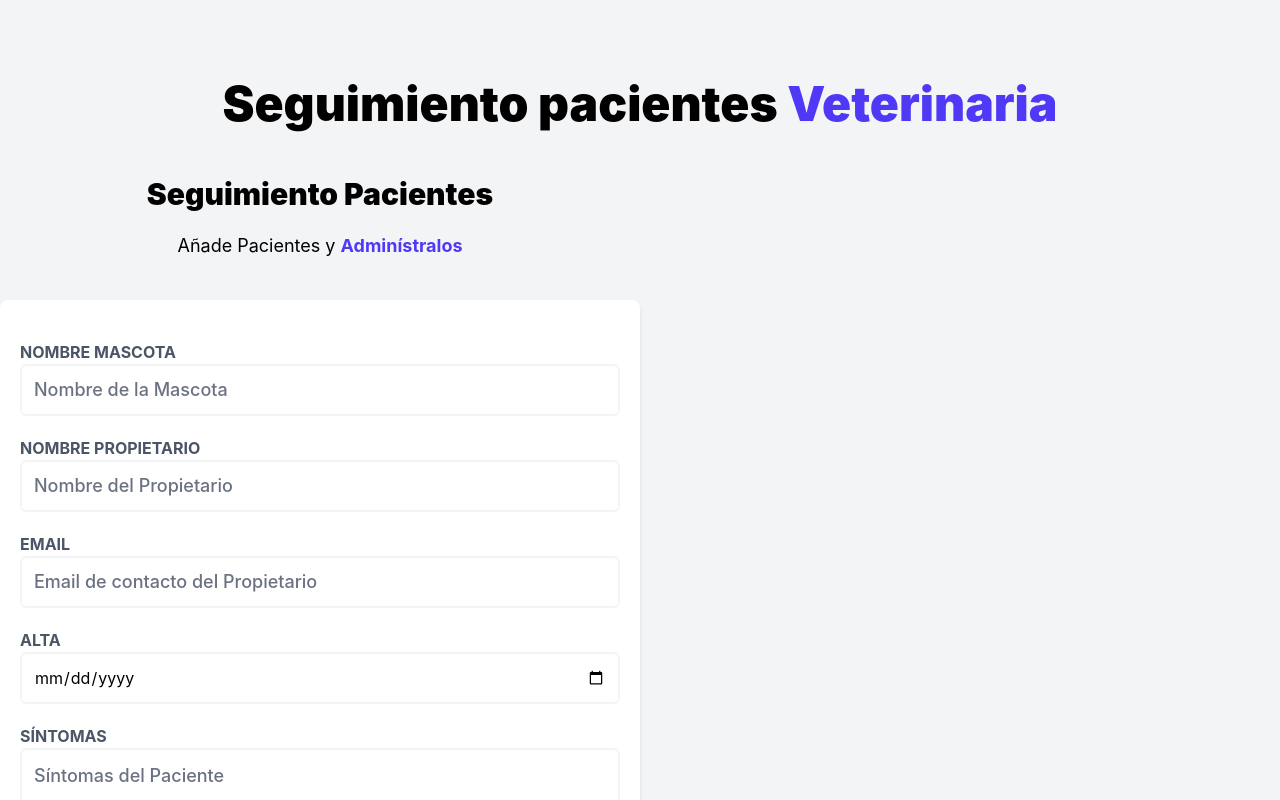
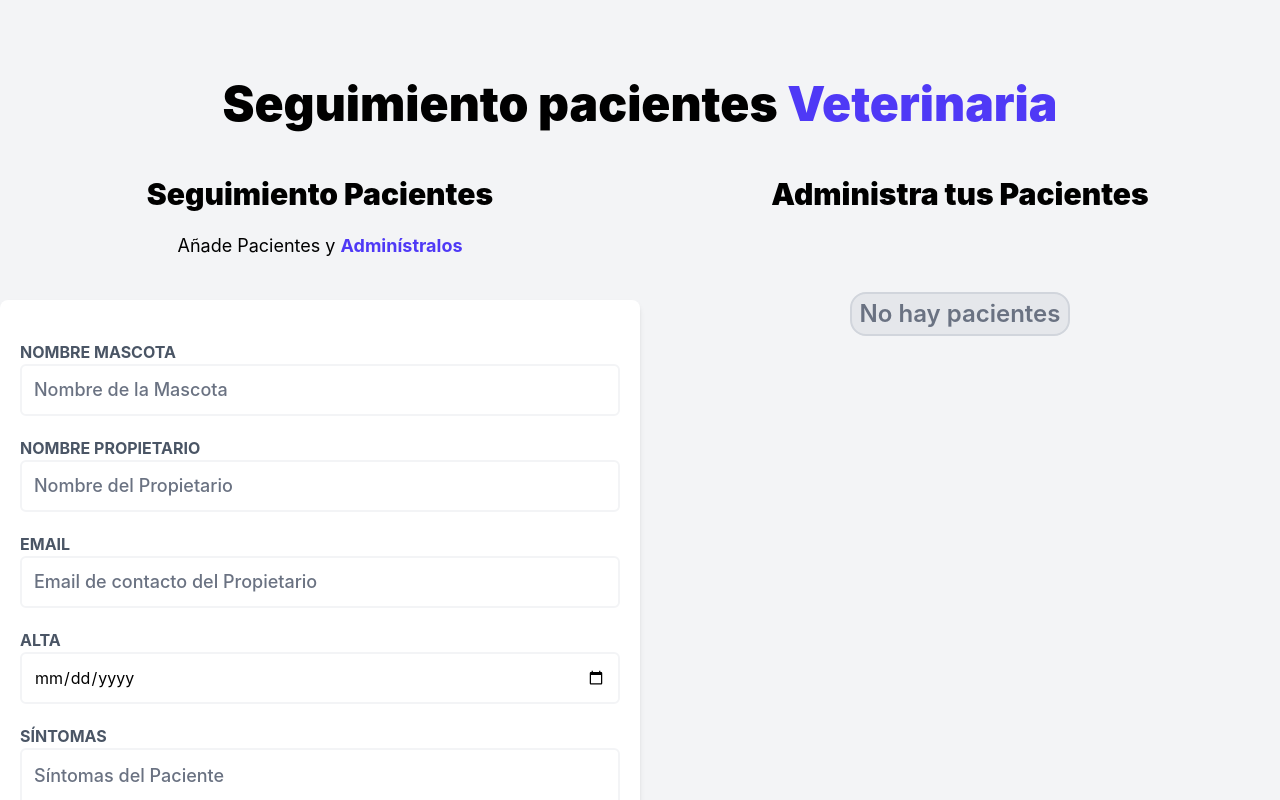
Before and after one commit to JonathanECH/admin-pacientes, a Vue app: page / in a window 1280 px wide. Shown: the top 800 px of the page. Built offline with nearby package versions, Linux system fonts and the light colour scheme; what tailwind-animations would draw is missing.

Commit message:
Se agrego un mejor estilo al mensaje cuando no hay pacientes

```diff
--- a/src/App.vue
+++ b/src/App.vue
@@ -1,6 +1,9 @@
 <script setup>
 import Header from './components/Header.vue';
 import Formulario from './components/Formulario.vue';
+import { ref } from 'vue';
+
+const pacientes = ref([])
 </script>
 
 <template>
@@ -8,6 +11,11 @@ import Formulario from './components/Formulario.vue';
     <Header />
     <div class="mt-12 md:flex">
       <Formulario />
+      <div class="w-1/2 flex flex-col md:h-screen overflow-y-scroll">
+        <h3 class="font-black text-3xl text-center">Administra tus Pacientes</h3>
+        <div v-if="pacientes.length > 0"></div>
+        <p v-else class="inline px-2 py-1 mt-20 border-2 border-gray-300 text-center text-2xl text-gray-500 font-semibold bg-gray-200 rounded-2xl self-center">No hay pacientes</p>
+      </div>
     </div>
   </div>
 </template>
--- a/src/components/Formulario.vue
+++ b/src/components/Formulario.vue
@@ -23,7 +23,6 @@ const validarForm = () => {
         return
     }
     mostarAlerta('success', 'Paciente registrado correctamente')//Mostramos el mensaje de éxito
-    console.log('Formulario enviado')
 }
 
 const mostarAlerta = (tipo, mensaje) => {
```
